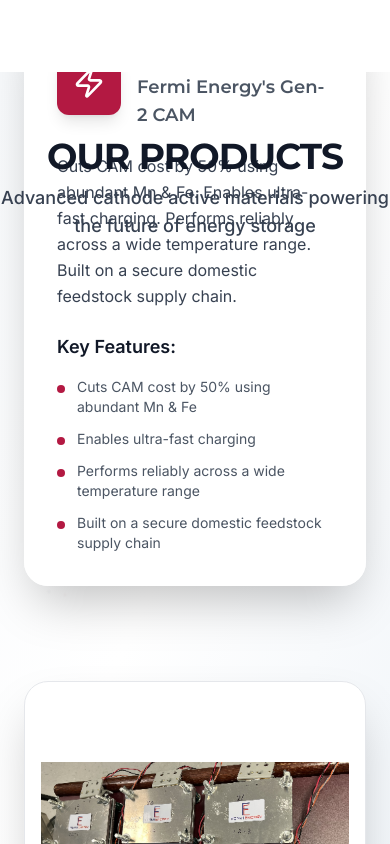
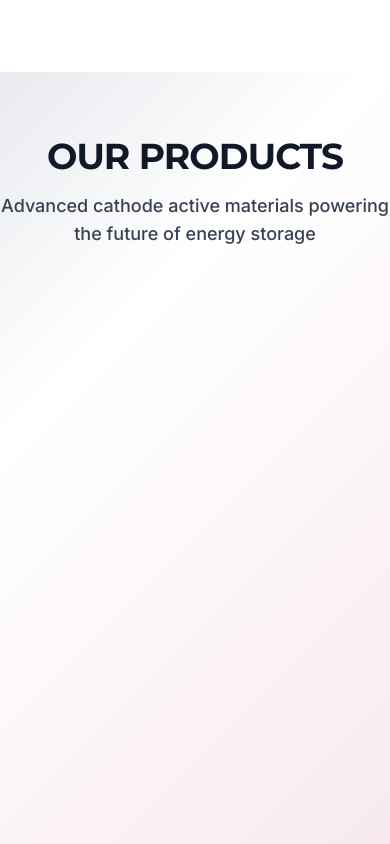
Before and after one commit to Zhengrui-Xu/Fermi-Landing-page, a Next.js app: page / in a window 390 px wide. Shown: the part 2460-3304 px from the top of the page. Built offline with nearby package versions, Linux system fonts and the light colour scheme.

Commit message:
parallax fixed

```diff
--- a/src/components/problems-parallax-v2.js
+++ b/src/components/problems-parallax-v2.js
@@ -5,7 +5,7 @@
 import { ScrollTrigger } from 'gsap/ScrollTrigger'
 import { motion } from 'framer-motion'
 import Image from 'next/image'
-import { ArrowRight, Zap, Battery } from 'lucide-react'
+import { Zap, Battery } from 'lucide-react'
 
 if (typeof window !== 'undefined') {
   gsap.registerPlugin(ScrollTrigger)
@@ -14,7 +14,6 @@
 const OurProductsParallax = () => {
   const containerRef = useRef()
   const sectionsRef = useRef([])
-  const titleRef = useRef()
 
   // US Flag Color Scheme
   const colors = {
@@ -29,8 +28,6 @@
       id: 1,
       title: 'Gen-1 CAM',
       subtitle: "Fermi Energy's Gen-1 CAM",
-      description:
-        'Cuts energy use by 70% with proprietary low-temp calcination. Validated drop-in solutions for NMC & NCA chemistries. Delivers high energy density and long cycle life. Supports a secure domestic feedstock supply chain.',
       image: '/LogoFinal/OurProducts/Gen1After.png',
       features: [
         'Cuts energy use by 70% with proprietary low-temp calcination',
@@ -45,8 +42,6 @@
       id: 2,
       title: 'Gen-2 CAM',
       subtitle: "Fermi Energy's Gen-2 CAM",
-      description:
-        'Cuts CAM cost by 50% using abundant Mn & Fe. Enables ultra-fast charging. Performs reliably across a wide temperature range. Built on a secure domestic feedstock supply chain.',
       image: '/LogoFinal/OurProducts/Gen2After.png',
       features: [
         'Cuts CAM cost by 50% using abundant Mn & Fe',
@@ -62,102 +57,74 @@
   useEffect(() => {
     const container = containerRef.current
     const sections = sectionsRef.current
-    const title = titleRef.current
 
     if (!container || sections.length === 0) return
 
     // Check if device is mobile or tablet
-    const isMobileOrTablet = window.innerWidth <= 1024
+    const isMobile = window.innerWidth <= 768
 
-    // Set initial positions
-    gsap.set(sections, { x: '100%', opacity: 0 })
-    gsap.set(sections[0], { x: '0%', opacity: 1 })
+    if (isMobile) {
+      // Simple stacked layout for mobile
+      gsap.set(sections, { x: 0, opacity: 1 })
 
-    if (isMobileOrTablet) {
-      // Auto-slide for mobile and tablets every 5 seconds
-      let currentIndex = 0
-      const autoSlide = setInterval(() => {
-        // Hide current section
-        gsap.to(sections[currentIndex], {
-          x: '-100%',
+      // Entrance animations for mobile
+      sections.forEach((section, index) => {
+        gsap.from(section, {
           opacity: 0,
+          y: 60,
           duration: 0.8,
-          ease: 'power2.inOut',
+          delay: index * 0.2,
+          ease: 'power3.out',
+          scrollTrigger: {
+            trigger: section,
+            start: 'top 80%',
+            toggleActions: 'play none none reverse',
+          },
         })
+      })
+    } else {
+      // Smooth horizontal parallax for desktop
+      gsap.set(sections, { x: '0%', opacity: 1 })
+      gsap.set(sections[1], { x: '100%', opacity: 1 })
 
-        // Move to next section
-        currentIndex = (currentIndex + 1) % sections.length
-
-        // Show next section
-        gsap.fromTo(
-          sections[currentIndex],
-          { x: '100%', opacity: 0 },
-          {
-            x: '0%',
-            opacity: 1,
-            duration: 0.8,
-            ease: 'power2.inOut',
-          }
-        )
-      }, 5000)
-
-      return () => {
-        clearInterval(autoSlide)
-      }
-    } else {
-      // Original scroll-based animation for desktop with improved smoothness
       const tl = gsap.timeline({
         scrollTrigger: {
           trigger: container,
           start: 'top top',
           end: 'bottom top',
-          scrub: 0.8, // Smoother scrubbing
+          scrub: 0.5, // Very smooth scrubbing
           pin: true,
           anticipatePin: 1,
-          snap: {
-            snapTo: 'labels',
-            duration: { min: 0.3, max: 1.5 }, // Faster snapping
-            delay: 0.1,
-            ease: 'power2.inOut',
+          invalidateOnRefresh: true,
+          onRefresh: () => {
+            // Ensure proper positioning on refresh
+            gsap.set(sections[0], { x: '0%', opacity: 1 })
+            gsap.set(sections[1], { x: '100%', opacity: 1 })
           },
         },
       })
 
-      // Remove title animation to keep it static
-      // Title will remain static and not be affected by scroll animations
-
-      // Animate through each section with improved timing
-      sections.forEach((section, index) => {
-        if (index === 0) return // Skip first section as it's already visible
-
-        const label = `section${index}`
-
-        tl.addLabel(label)
-          .to(
-            sections[index - 1],
+      // Smooth transition from Gen-1 to Gen-2
+      tl.to(
+        sections[0],
         {
           x: '-100%',
-              opacity: 0,
-              duration: 0.8, // Faster transitions
-              ease: 'power2.inOut',
+          opacity: 1,
+          duration: 1,
+          ease: 'none',
         },
-            label
-          )
-          .fromTo(
-            sections[index],
-            {
-              x: '100%',
-              opacity: 0,
-            },
+        0
+      ).to(
+        sections[1],
         {
           x: '0%',
           opacity: 1,
-              duration: 0.8, // Faster transitions
-              ease: 'power2.inOut',
+          duration: 1,
+          ease: 'none',
         },
-            label
+        0
       )
-      })
+    }
 
     // Cleanup
     return () => {
@@ -167,133 +134,43 @@
         }
       })
     }
-    }
   }, [])
 
   return (
-    <section ref={containerRef} className="relative h-screen w-full overflow-hidden">
-      {/* Clean Gradient Background */}
-      <div className="absolute inset-0 z-0 bg-gradient-to-br from-slate-50 via-white to-slate-100" />
-
-      {/* Molecular Pattern Background */}
-      <div className="absolute inset-0 z-5 opacity-40">
-        <svg
-          width="100%"
-          height="100%"
-          viewBox="0 0 1200 800"
-          className="w-full h-full"
-          style={{ filter: 'blur(1px)' }}
+    <section
+      id="technology"
+      ref={containerRef}
+      className="relative h-screen w-full overflow-hidden"
     >
-          <defs>
-            {/* Molecule definitions with animation colors */}
-            <circle id="atom-red" r="3" fill="rgba(179,25,66,0.3)" />
-            <circle id="atom-blue" r="3" fill="rgba(10,49,97,0.3)" />
-            <circle id="atom-light" r="2" fill="rgba(179,25,66,0.15)" />
-            <circle id="bond" r="1" fill="rgba(10,49,97,0.2)" />
-          </defs>
-
-          {/* Molecular structure pattern */}
-          <g opacity="0.6">
-            {/* Molecule 1 */}
-            <g transform="translate(100,150)">
-              <use href="#atom-red" x="0" y="0" />
-              <use href="#atom-blue" x="30" y="20" />
-              <use href="#atom-light" x="60" y="0" />
-              <line x1="0" y1="0" x2="30" y2="20" stroke="rgba(10,49,97,0.2)" strokeWidth="1" />
-              <line x1="30" y1="20" x2="60" y2="0" stroke="rgba(179,25,66,0.2)" strokeWidth="1" />
-            </g>
-
-            {/* Molecule 2 */}
-            <g transform="translate(300,300)">
-              <use href="#atom-blue" x="0" y="0" />
-              <use href="#atom-red" x="40" y="30" />
-              <use href="#atom-light" x="20" y="60" />
-              <line x1="0" y1="0" x2="40" y2="30" stroke="rgba(179,25,66,0.2)" strokeWidth="1" />
-              <line x1="40" y1="30" x2="20" y2="60" stroke="rgba(10,49,97,0.2)" strokeWidth="1" />
-            </g>
-
-            {/* Molecule 3 */}
-            <g transform="translate(600,100)">
-              <use href="#atom-red" x="0" y="0" />
-              <use href="#atom-blue" x="25" y="40" />
-              <use href="#atom-light" x="50" y="20" />
-              <use href="#atom-red" x="75" y="50" />
-              <line x1="0" y1="0" x2="25" y2="40" stroke="rgba(10,49,97,0.2)" strokeWidth="1" />
-              <line x1="25" y1="40" x2="50" y2="20" stroke="rgba(179,25,66,0.2)" strokeWidth="1" />
-              <line x1="50" y1="20" x2="75" y2="50" stroke="rgba(10,49,97,0.2)" strokeWidth="1" />
-            </g>
-
-            {/* Molecule 4 */}
-            <g transform="translate(900,250)">
-              <use href="#atom-blue" x="0" y="0" />
-              <use href="#atom-light" x="35" y="25" />
-              <use href="#atom-red" x="70" y="10" />
-              <line x1="0" y1="0" x2="35" y2="25" stroke="rgba(179,25,66,0.2)" strokeWidth="1" />
-              <line x1="35" y1="25" x2="70" y2="10" stroke="rgba(10,49,97,0.2)" strokeWidth="1" />
-            </g>
-
-            {/* Additional scattered molecules */}
-            <g transform="translate(200,500)">
-              <use href="#atom-red" x="0" y="0" />
-              <use href="#atom-blue" x="20" y="30" />
-              <line x1="0" y1="0" x2="20" y2="30" stroke="rgba(179,25,66,0.15)" strokeWidth="1" />
-            </g>
-
-            <g transform="translate(500,450)">
-              <use href="#atom-blue" x="0" y="0" />
-              <use href="#atom-light" x="30" y="15" />
-              <use href="#atom-red" x="60" y="30" />
-              <line x1="0" y1="0" x2="30" y2="15" stroke="rgba(10,49,97,0.15)" strokeWidth="1" />
-              <line x1="30" y1="15" x2="60" y2="30" stroke="rgba(179,25,66,0.15)" strokeWidth="1" />
-            </g>
-
-            <g transform="translate(800,400)">
-              <use href="#atom-red" x="0" y="0" />
-              <use href="#atom-blue" x="40" y="20" />
-              <line x1="0" y1="0" x2="40" y2="20" stroke="rgba(10,49,97,0.15)" strokeWidth="1" />
-            </g>
-
-            <g transform="translate(150,700)">
-              <use href="#atom-blue" x="0" y="0" />
-              <use href="#atom-light" x="25" y="35" />
-              <use href="#atom-red" x="50" y="10" />
-              <line x1="0" y1="0" x2="25" y2="35" stroke="rgba(179,25,66,0.15)" strokeWidth="1" />
-              <line x1="25" y1="35" x2="50" y2="10" stroke="rgba(10,49,97,0.15)" strokeWidth="1" />
-            </g>
-          </g>
-        </svg>
-      </div>
-
-      {/* Enhanced Red/Blue Animation Overlay - Below Content */}
+      {/* Smooth gradient background */}
       <motion.div
-        className="absolute inset-0 z-12"
+        className="absolute inset-0"
         animate={{
           background: [
-            'radial-gradient(circle 60% 80% at 20% 20%, rgba(179,25,66,0.20) 0%, transparent 60%), radial-gradient(circle 70% 60% at 80% 80%, rgba(10,49,97,0.18) 0%, transparent 65%), radial-gradient(ellipse 40% 50% at 50% 10%, rgba(179,25,66,0.12) 0%, transparent 50%)',
-            'radial-gradient(circle 50% 70% at 80% 30%, rgba(10,49,97,0.20) 0%, transparent 60%), radial-gradient(circle 80% 50% at 10% 70%, rgba(179,25,66,0.18) 0%, transparent 65%), radial-gradient(ellipse 60% 40% at 50% 90%, rgba(10,49,97,0.12) 0%, transparent 50%)',
-            'radial-gradient(circle 70% 60% at 50% 80%, rgba(179,25,66,0.19) 0%, transparent 55%), radial-gradient(circle 60% 80% at 30% 20%, rgba(10,49,97,0.15) 0%, transparent 60%), radial-gradient(ellipse 50% 60% at 90% 50%, rgba(179,25,66,0.10) 0%, transparent 45%)',
-            'radial-gradient(circle 80% 50% at 10% 60%, rgba(10,49,97,0.22) 0%, transparent 65%), radial-gradient(circle 50% 70% at 90% 40%, rgba(179,25,66,0.19) 0%, transparent 70%), radial-gradient(ellipse 45% 55% at 20% 80%, rgba(10,49,97,0.14) 0%, transparent 55%)',
+            'linear-gradient(135deg, rgba(179,25,66,0.1) 0%, rgba(255,255,255,0.95) 30%, rgba(10,49,97,0.1) 100%)',
+            'linear-gradient(135deg, rgba(10,49,97,0.1) 0%, rgba(255,255,255,0.95) 30%, rgba(179,25,66,0.1) 100%)',
+            'linear-gradient(135deg, rgba(179,25,66,0.1) 0%, rgba(255,255,255,0.95) 30%, rgba(10,49,97,0.1) 100%)',
           ],
         }}
         transition={{
-          duration: 8.0,
+          duration: 12,
           ease: 'easeInOut',
           repeat: Infinity,
           repeatType: 'reverse',
         }}
       />
 
-      {/* Section Title - Static and always visible */}
+      {/* Static Title */}
       <div className="absolute top-16 left-0 right-0 z-30 pointer-events-none">
         <div className="text-center">
-          <h1 className="text-4xl md:text-6xl font-bold mb-2 text-gray-900">Our Products</h1>
+          <h1 className="text-4xl md:text-6xl font-bold mb-4 text-gray-900">Our Products</h1>
           <p className="text-lg md:text-xl font-medium text-gray-700">
             Advanced cathode active materials powering the future of energy storage
           </p>
         </div>
       </div>
 
-      {/* Content Sections */}
+      {/* Product Sections */}
       <div className="relative h-full w-full">
         {productsData.map((product, index) => (
           <div
@@ -303,13 +180,12 @@
             }}
             className="absolute inset-0 flex items-center justify-center p-6 md:p-12"
           >
-            <div className="max-w-6xl mx-auto w-full">
-              {/* Main content grid */}
-              <div className="grid grid-cols-1 lg:grid-cols-2 gap-12 lg:gap-20 h-full items-center">
-                {/* Left side: Content */}
-                <div className="space-y-6 bg-white/95 backdrop-blur-md rounded-3xl p-8 md:p-10 shadow-2xl border border-white/30">
-                  <div className="space-y-6">
-                    <div className="flex items-center gap-4">
+            <div className="max-w-7xl mx-auto w-full h-full flex items-center">
+              {/* Mobile: Stacked Layout */}
+              <div className="block md:hidden w-full">
+                <div className="bg-white/95 backdrop-blur-md rounded-3xl shadow-2xl border border-white/30 p-6 mx-auto max-w-lg">
+                  {/* Product Header */}
+                  <div className="flex items-center gap-4 mb-6">
                     <div
                       className="p-4 rounded-xl shadow-lg"
                       style={{ backgroundColor: product.color }}
@@ -317,47 +193,90 @@
                       <product.icon className="h-8 w-8 text-white" />
                     </div>
                     <div>
-                        <h2 className="text-3xl md:text-4xl font-bold text-gray-900">
-                          {product.title}
-                        </h2>
-                        <h3 className="text-lg md:text-xl font-semibold text-gray-600">
-                          {product.subtitle}
-                        </h3>
+                      <h2 className="text-2xl font-bold text-gray-900">{product.title}</h2>
+                      <h3 className="text-base font-semibold text-gray-600">{product.subtitle}</h3>
                     </div>
                   </div>
-                    <p className="text-base leading-relaxed text-gray-700">{product.description}</p>
+
+                  {/* Product Image */}
+                  <div className="mb-6 flex justify-center">
+                    <div className="w-full max-w-xs aspect-[4/3] rounded-2xl overflow-hidden shadow-xl bg-white border border-gray-200">
+                      <Image
+                        src={product.image}
+                        alt={product.title}
+                        width={300}
+                        height={225}
+                        className="w-full h-full object-contain p-3"
+                      />
+                    </div>
                   </div>
 
-                  {/* Key Features */}
-                  <div className="space-y-4">
-                    <h4 className="text-lg font-semibold text-gray-900">Key Features:</h4>
+                  {/* Features */}
+                  <div>
+                    <h4 className="text-lg font-bold text-gray-900 mb-4 text-center">
+                      Key Features
+                    </h4>
                     <ul className="space-y-3">
                       {product.features.map((feature, featureIndex) => (
                         <li key={featureIndex} className="flex items-start gap-3">
                           <div
-                            className="w-2 h-2 rounded-full mt-2 flex-shrink-0"
+                            className="w-2.5 h-2.5 rounded-full mt-1.5 flex-shrink-0"
                             style={{ backgroundColor: product.color }}
                           />
-                          <span className="text-sm text-gray-600">{feature}</span>
+                          <span className="text-sm text-gray-700">{feature}</span>
+                        </li>
+                      ))}
+                    </ul>
+                  </div>
+                </div>
+              </div>
+
+              {/* Desktop: Side-by-side Layout */}
+              <div className="hidden md:grid grid-cols-2 gap-16 h-full items-center w-full">
+                {/* Left: Content */}
+                <div className="space-y-8 bg-white/95 backdrop-blur-md rounded-3xl p-10 shadow-2xl border border-white/30 h-fit">
+                  <div className="flex items-center gap-6 mb-8">
+                    <div
+                      className="p-5 rounded-xl shadow-lg"
+                      style={{ backgroundColor: product.color }}
+                    >
+                      <product.icon className="h-10 w-10 text-white" />
+                    </div>
+                    <div>
+                      <h2 className="text-4xl font-bold text-gray-900">{product.title}</h2>
+                      <h3 className="text-xl font-semibold text-gray-600">{product.subtitle}</h3>
+                    </div>
+                  </div>
+
+                  {/* Features */}
+                  <div>
+                    <h4 className="text-2xl font-bold text-gray-900 mb-6">Key Features</h4>
+                    <ul className="space-y-4">
+                      {product.features.map((feature, featureIndex) => (
+                        <li
+                          key={featureIndex}
+                          className="flex items-start gap-4 p-4 rounded-lg bg-gray-50/80 hover:bg-gray-100/80 transition-colors duration-200"
+                        >
+                          <div
+                            className="w-3 h-3 rounded-full mt-2 flex-shrink-0"
+                            style={{ backgroundColor: product.color }}
+                          />
+                          <span className="text-base text-gray-700 leading-relaxed">{feature}</span>
                         </li>
                       ))}
                     </ul>
                   </div>
                 </div>
 
-                {/* Right side: Product Image */}
-                <div className="h-full min-h-[350px] md:min-h-[400px] flex items-center justify-center">
-                  <div className="w-full aspect-[4/3] max-w-[450px] md:max-w-[500px] mx-auto rounded-3xl overflow-hidden shadow-2xl bg-white border border-gray-200 transition-transform duration-300 hover:scale-105">
+                {/* Right: Image */}
+                <div className="flex items-center justify-center h-full">
+                  <div className="w-full max-w-lg aspect-[4/3] rounded-3xl overflow-hidden shadow-2xl bg-white border border-gray-200 transition-transform duration-300 hover:scale-105">
                     <Image
                       src={product.image}
                       alt={product.title}
                       width={500}
                       height={375}
-                      className="w-full h-full object-contain p-4 md:p-6"
-                      style={{
-                        minHeight: '350px',
-                        maxHeight: '375px',
-                      }}
+                      className="w-full h-full object-contain p-6"
                     />
                   </div>
                 </div>
@@ -366,6 +285,16 @@
           </div>
         ))}
       </div>
+
+      {/* Scroll Indicator */}
+      <div className="absolute bottom-8 left-1/2 transform -translate-x-1/2 text-gray-600 z-40 hidden md:block">
+        <div className="flex flex-col items-center">
+          <span className="text-sm mb-2">Scroll to explore</span>
+          <div className="w-6 h-10 border-2 border-gray-400 rounded-full flex justify-center">
+            <div className="w-1 h-3 bg-gray-500 rounded-full mt-2 animate-bounce" />
+          </div>
+        </div>
+      </div>
     </section>
   )
 }
```
Lines whose indentation alone changed are shown as unchanged.
